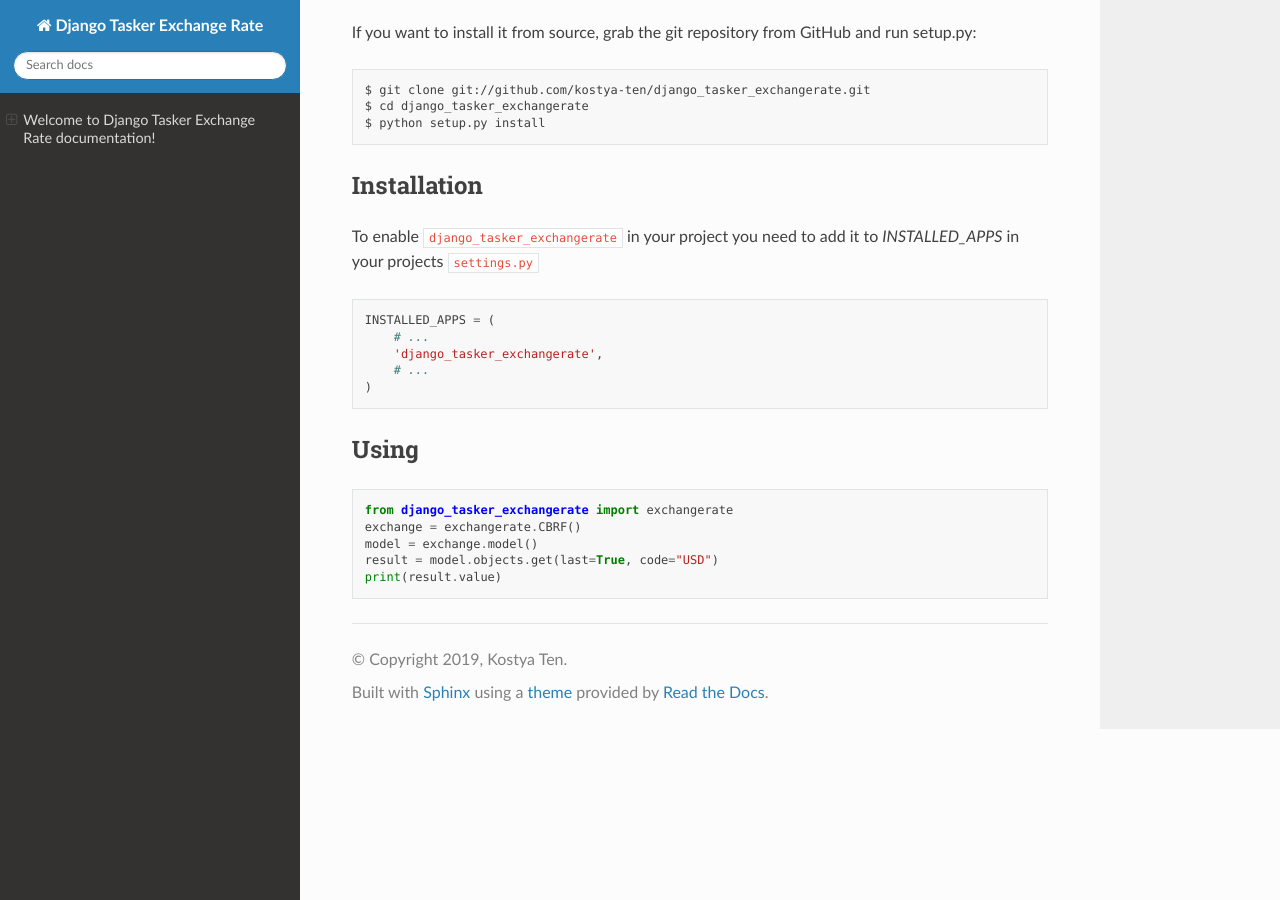
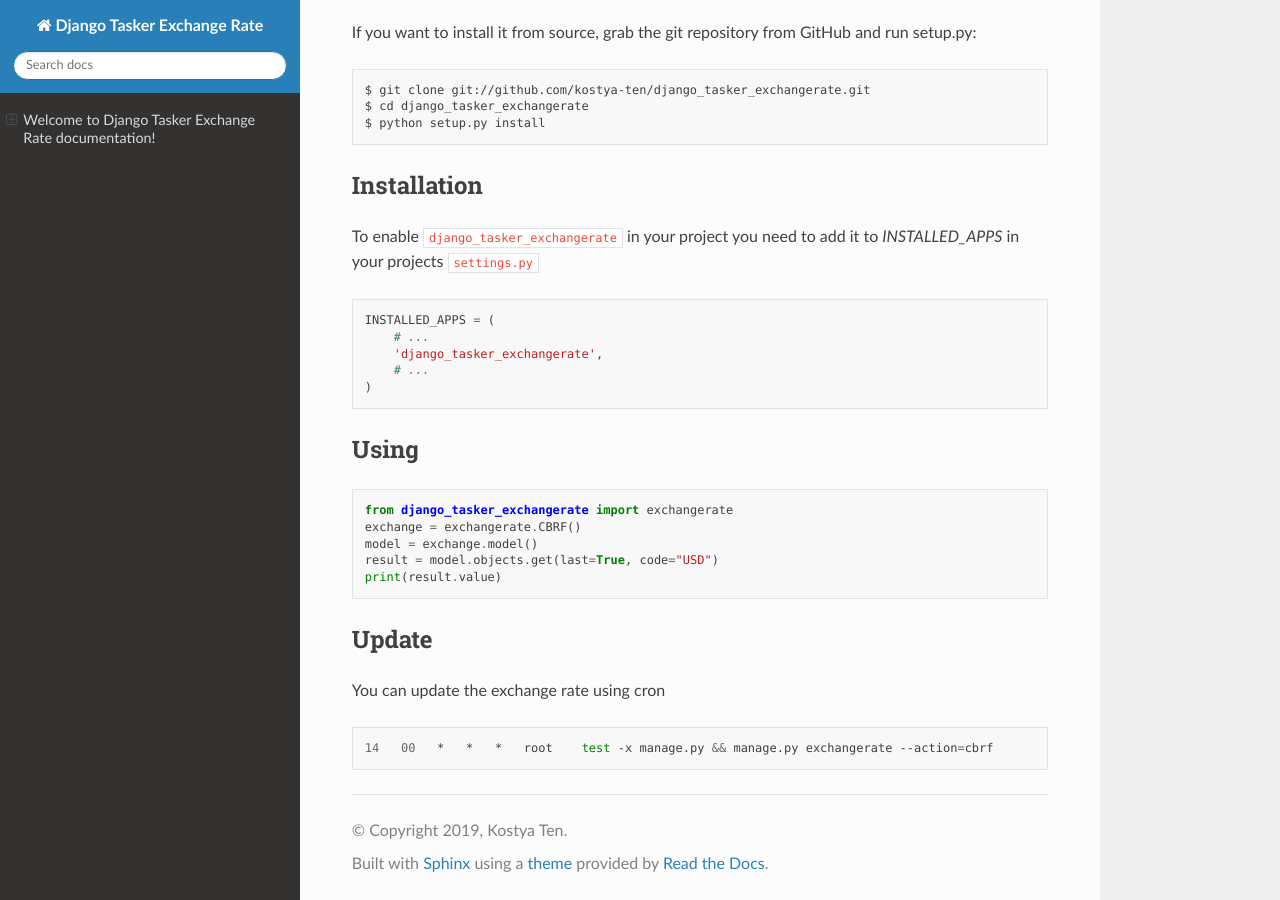
Before and after one commit to codacy-badger/django_tasker_exchangerate, a Sphinx documentation site: the page built from docs/source/index.rst, in a window 1280 px wide and 900 px high, scrolled down 519 px. Built offline with Sphinx 7.4.7 and the Read the Docs theme 2.0.0, drawn with Linux system fonts in a browser that asks for light colours.

Commit message:
update
Signed-off-by: kostya <kostya@yandex.ru>

```diff
--- a/docs/source/index.rst
+++ b/docs/source/index.rst
@@ -49,3 +49,11 @@
     model = exchange.model()
     result = model.objects.get(last=True, code="USD")
     print(result.value)
+
+Update
+""""""
+You can update the exchange rate using cron
+
+.. code-block:: bash
+
+    14   00   *   *   *   root    test -x manage.py && manage.py exchangerate --action=cbrf
```
